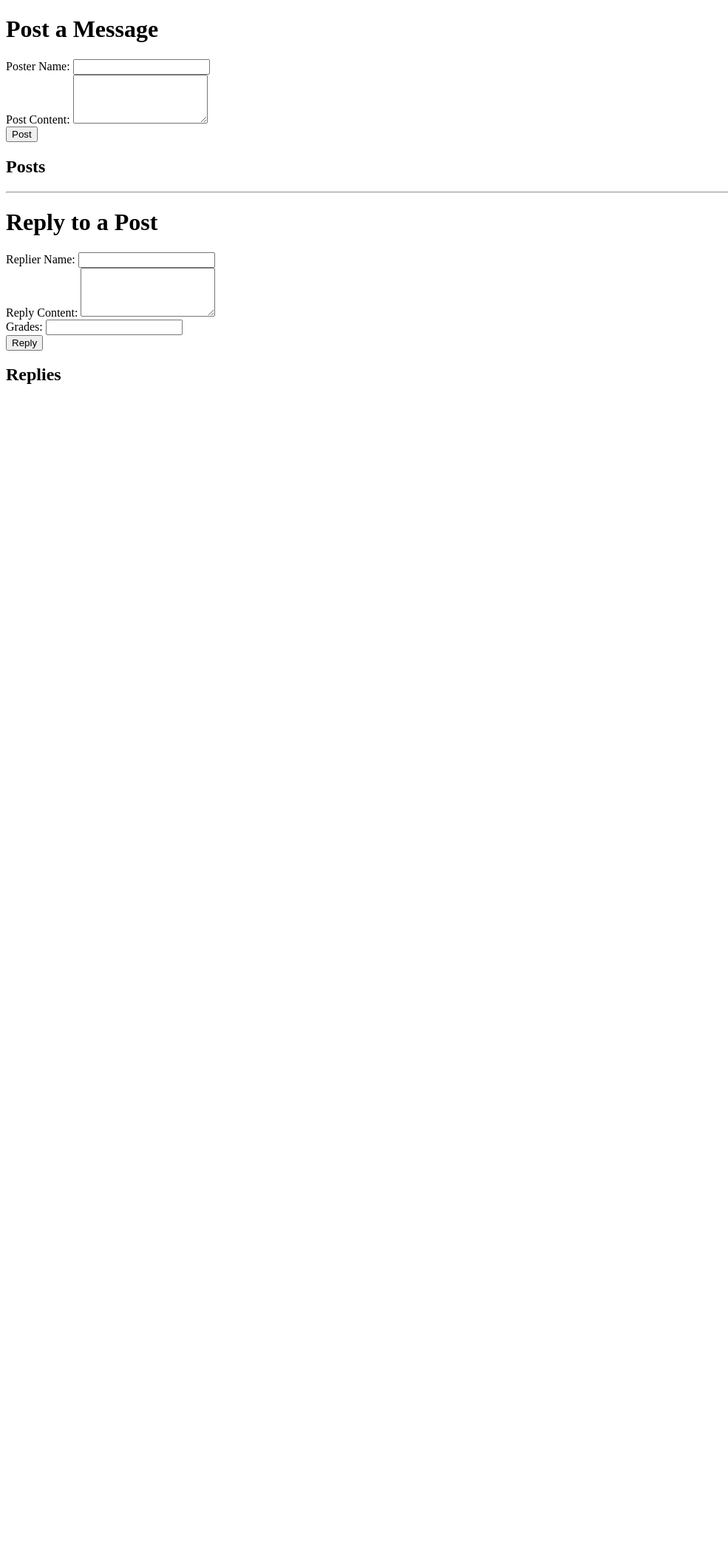
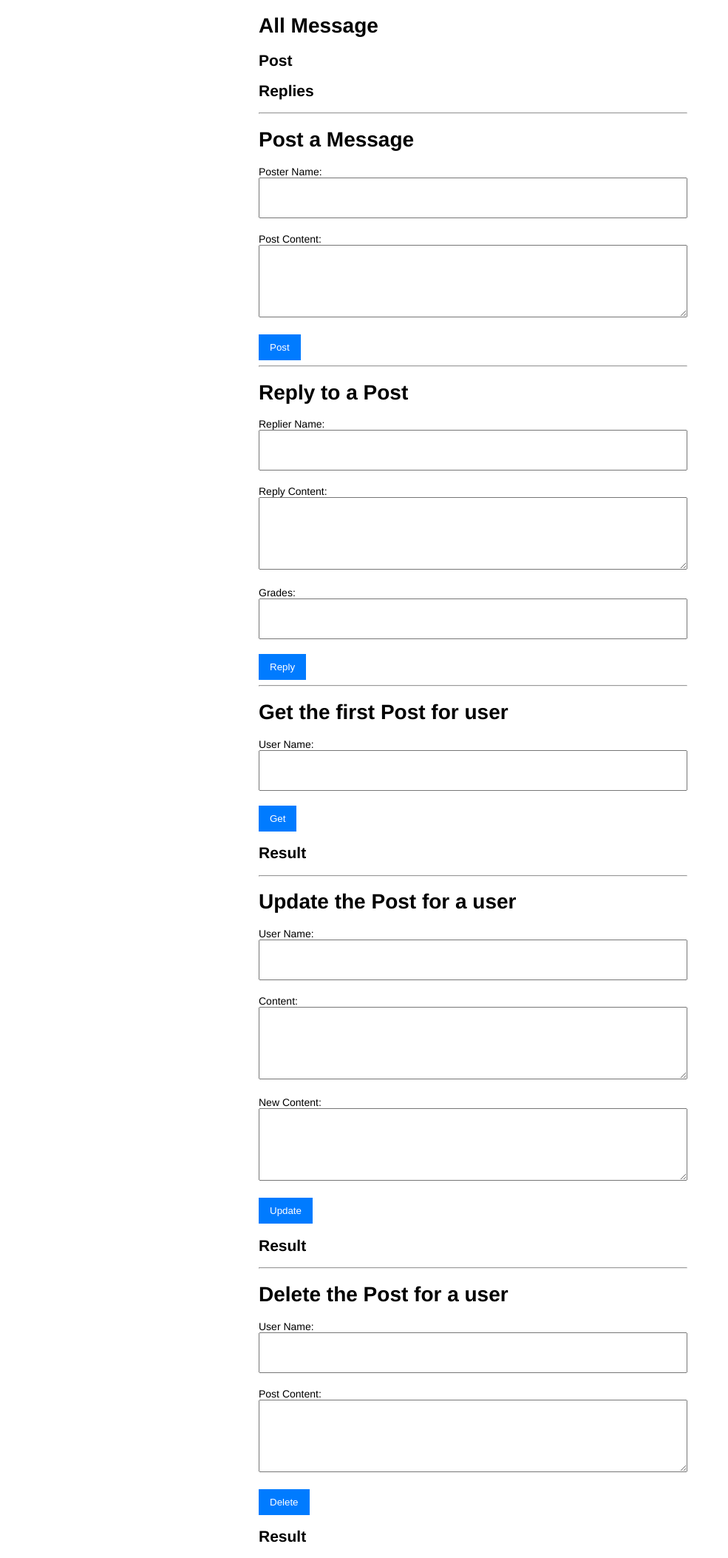
Before and after one commit to thousandtea/CTN-SocialMediaPlatform-MS2, a Flask app: page / in a window 1280 px wide. Shown: the whole page at 74% size, without its empty margins (0-985 px from the left). Before the commit the page ends 519 px from the top, so only its background shows below. Run offline with Flask 2, Linux system fonts and the light colour scheme.

Commit message:
final microservice2

```diff
--- a/templates/index.html
+++ b/templates/index.html
@@ -3,44 +3,178 @@
 <head>
     <meta charset="UTF-8">
     <meta name="viewport" content="width=device-width, initial-scale=1.0">
+    <link rel="stylesheet" href="{{ url_for('static', filename='style.css') }}" type="text/css">
     <title>Post and Reply</title>
 </head>
 <body>
+    <h1>All Message</h1>
+    <h2>Post</h2>
+    <ul class="movie-list">
+        {% for post in posts %}
+            <p><strong>{{ post.name }}</strong>: {{ post.content }}</p>
+        {% endfor %}
+    </ul>
+    <h2>Replies</h2>
+    <ul class="movie-list">
+        {% for reply in replies %}
+            <p><strong>{{ reply.name }}</strong>: {{ reply.content }} (Grades: {{ reply.grade }})</p>
+        {% endfor %}
+    </ul>
+    <hr>
+
     <h1>Post a Message</h1>
     <form action="/post" method="post">
         <label for="poster">Poster Name:</label>
+        <br>
         <input type="text" name="poster" required>
         <br>
         <label for="post_content">Post Content:</label>
+        <br>
         <textarea name="post_content" rows="4" required></textarea>
         <br>
         <button type="submit">Post</button>
     </form>
-
-    <h2>Posts</h2>
-    {% for post in posts %}
-        <p><strong>{{ post.poster }}</strong>: {{ post.content }}</p>
-    {% endfor %}
 
     <hr>
 
     <h1>Reply to a Post</h1>
     <form action="/reply" method="post">
         <label for="replier_name">Replier Name:</label>
+        <br>
         <input type="text" name="replier_name" required>
         <br>
         <label for="reply_content">Reply Content:</label>
+        <br>
         <textarea name="reply_content" rows="4" required></textarea>
         <br>
         <label for="grades">Grades:</label>
+        <br>
         <input type="text" name="grades" required>
         <br>
         <button type="submit">Reply</button>
     </form>
 
-    <h2>Replies</h2>
-    {% for reply in replies %}
-        <p><strong>{{ reply.replier }}</strong>: {{ reply.content }} (Grades: {{ reply.grades }})</p>
+    <hr>
+
+    <h1>Get the first Post for user</h1>
+    <form action="/get" method="GET">
+        <label for="name">User Name:</label>
+        <br>
+        <input type="text" name="user_name" required>
+        <br>
+        <button type="submit">Get</button>
+    </form>
+
+    <h2>Result</h2>
+    {% for get_result in get_result %}
+        <p><strong>{{ get_result.name }}</strong>: {{ get_result.content }}</p>
+    {% endfor %}
+
+    <hr>
+
+    <h1>Update the Post for a user</h1>
+    <form id="updateForm">
+        <label for="key1">User Name:</label>
+        <br>
+        <input type="text" id="key1" name="user_name" required>
+        <br>
+        <label for="key2">Content:</label>
+        <br>
+        <textarea rows="4" id="key2" name="content" required></textarea>
+        <br>
+        <label for="key3">New Content:</label>
+        <br>
+        <textarea rows="4" id="key3" name="new_content" required></textarea>
+        <br>
+        <button type="button" onclick="sendPutRequest()">Update</button>
+    </form>
+
+    <script>
+        function sendPutRequest() {
+            // 获取用户输入的数据
+            var key1Value = document.getElementById('key1').value;
+            var key2Value = document.getElementById('key2').value;
+            var key3Value = document.getElementById('key3').value;
+
+            // 构造PUT请求的数据体
+            var data = {
+                user_name: key1Value,
+                content: key2Value,
+                new_content: key3Value
+            };
+
+            // 发送PUT请求
+            fetch('/update', {
+                method: 'PUT',
+                headers: {
+                    'Content-Type': 'application/x-www-form-urlencoded'
+                },
+                body: 'user_name=' + encodeURIComponent(data.user_name) + '&content=' + encodeURIComponent(data.content) + '&new_content=' + encodeURIComponent(data.new_content)
+            })
+            .then(response => response.json())
+            .then(data => {
+                console.log('Success:', data);
+            })
+            .catch(error => {
+                console.error('Error:', error);
+            });
+        }
+    </script>
+
+    <h2>Result</h2>
+    {% for put_result in put_result %}
+        <p><strong>{{ put_result.name }}</strong>: {{ put_result.content }}</p>
+    {% endfor %}
+
+
+    <hr>
+
+    <h1>Delete the Post for a user</h1>
+    <form action="/delete" method="delete">
+        <label for="name">User Name:</label>
+        <br>
+        <input id="deleteUserName" type="text" name="user_name" required>
+        <br>
+        <label for="content">Post Content:</label>
+        <br>
+        <textarea id="deletePostContent" name="content" rows="4" required></textarea>
+        <br>
+        <button type="button" onclick="sendDeleteRequest()">Delete</button>
+    </form>
+    <script>
+        function sendDeleteRequest() {
+            // 获取用户输入的数据
+            var userName = document.getElementById('deleteUserName').value;
+            var postContent = document.getElementById('deletePostContent').value;
+
+            // 构造 DELETE 请求的数据体
+            var data = {
+                user_name: userName,
+                content: postContent
+            };
+
+            // 发送 DELETE 请求
+            fetch('/delete', {
+                method: 'DELETE',
+                headers: {
+                    'Content-Type': 'application/x-www-form-urlencoded'
+                },
+                body: 'user_name=' + encodeURIComponent(data.user_name) + '&content=' + encodeURIComponent(data.content)
+            })
+            .then(response => response.json())
+            .then(data => {
+                console.log('Success:', data);
+            })
+            .catch(error => {
+                console.error('Error:', error);
+            });
+        }
+
+
+    </script>
+    <h2>Result</h2>
+    {% for del_result in del_result %}
+        <p><strong>{{ del_result.name }}</strong>: {{ del_result.content }}</p>
     {% endfor %}
 </body>
 </html>
--- /dev/null
+++ b/templates/static/style.css
@@ -0,0 +1,55 @@
+body {
+    margin: auto;
+    max-width: 580px;
+    font-size: 14px;
+    font-family: Helvetica, Arial, sans-serif;
+}
+
+footer {
+    color: #888;
+    margin-top: 15px;
+    text-align: center;
+    padding: 10px;
+}
+
+input,
+textarea {
+    box-sizing: border-box;
+    width: 100%;
+    padding: 18px;
+    margin-bottom: 20px;
+}
+
+button {
+    padding: 10px 15px;
+    background-color: #007BFF;
+    color: #fff;
+    border: none;
+    cursor: pointer;
+}
+
+button:hover {
+    background-color: #0056b3;
+}
+
+
+/* 电影列表 */
+.post-list {
+    list-style-type: none;
+    padding: 0;
+    margin-bottom: 10px;
+    box-shadow: 0 2px 5px 0 rgba(0, 0, 0, 0.16), 0 2px 10px 0 rgba(0, 0, 0, 0.12);
+}
+
+.post-list li {
+    padding: 12px 24px;
+    border-bottom: 1px solid #ddd;
+}
+
+.post-list li:last-child {
+    border-bottom:none;
+}
+
+.post-list li:hover {
+    background-color: #f8f9fa;
+}
```
